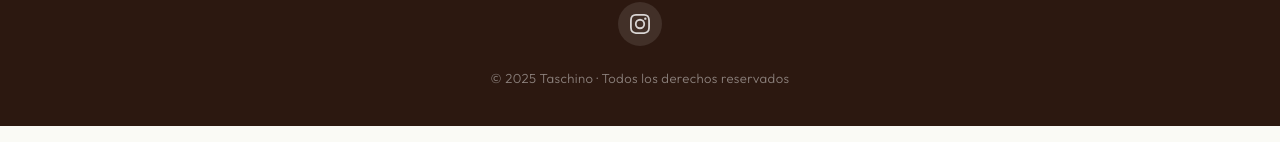
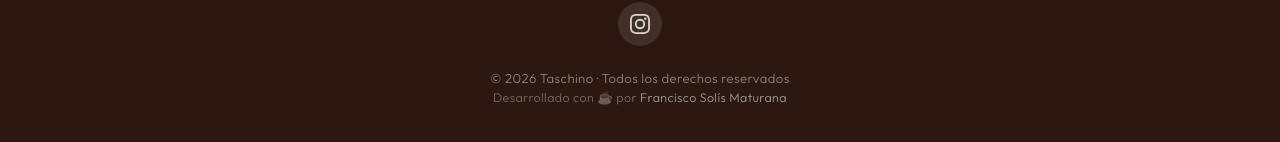
Before and after one commit to Im-Fran/taschino.cl, a React (Vite) app: page / in a window 1280 px wide. Shown: the part 5902-6044 px from the top of the page. Built offline with nearby package versions, Linux system fonts and the light colour scheme.

Commit message:
feat: se agrega footer desarrollado con cafe por fsolism.cl

```diff
--- a/src/components/Footer.tsx
+++ b/src/components/Footer.tsx
@@ -20,7 +20,9 @@ export default function Footer() {
         </div>
 
         <p className="footer__copy">
-          © 2025 Taschino · Todos los derechos reservados
+          <span>© {new Date().getFullYear()} Taschino · Todos los derechos reservados</span>
+          <br/>
+          <span className="footer__dev">Desarrollado con ☕️ por&nbsp;<a href="https://fsolism.cl/?utm_source=taschino&utm_medium=footer" target="_blank" rel="noopener noreferrer">Francisco Solís Maturana</a></span>
         </p>
       </div>
     </footer>
--- a/src/styles/app.css
+++ b/src/styles/app.css
@@ -857,6 +857,45 @@
   color: rgba(255, 255, 255, 0.45);
 }
 
+.footer__dev {
+  display: block;
+  margin-top: 4px;
+  font-size: 0.78rem;
+  color: rgba(255, 255, 255, 0.35);
+}
+
+.footer__dev a {
+  color: rgba(255, 255, 255, 0.55);
+  text-decoration: none;
+}
+
+/* Animación footer link */
+.footer__dev a {
+  position: relative;
+  transition: color 0.2s;
+}
+
+/* Animacion underline link footer dev from left to right ease in out */
+.footer__dev a::after {
+  content: '';
+  position: absolute;
+  left: 0;
+  right: 0;
+  bottom: -2px;
+  height: 1.5px;
+  background: var(--caramel);
+  border-radius: 1px;
+  transform: scaleX(0);
+  transform-origin: left;
+  transition: transform 0.25s cubic-bezier(0.22, 1, 0.36, 1), opacity 0.25s ease;
+}
+
+.footer__dev a:hover::after,
+.footer__dev a:focus-visible::after {
+  transform: scaleX(1);
+  opacity: 1;
+}
+
 /* ─── Responsive ────────────────────────────────────────────────── */
 @media (max-width: 900px) {
   :root {
```
